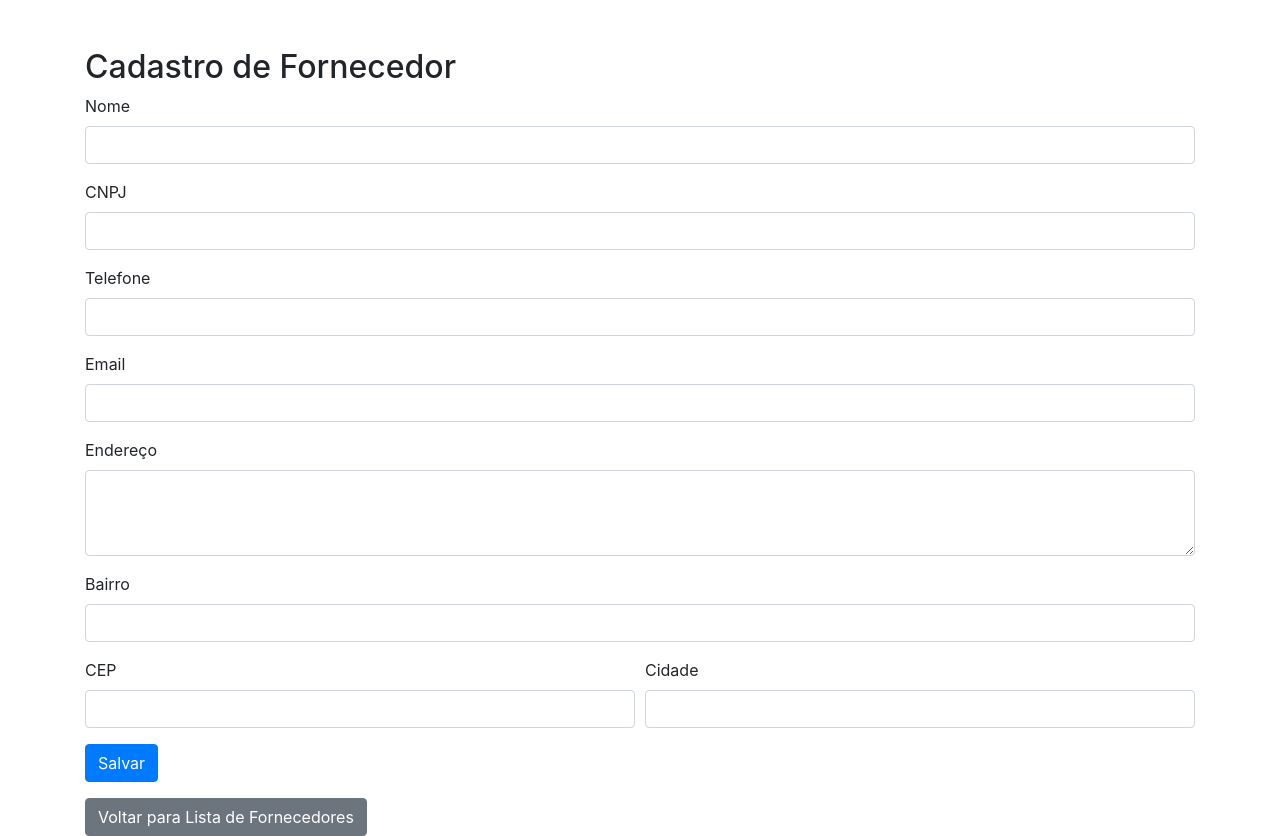
After one commit to lecunha23/EditoraLivro, a Django app: page /fornecedores/cadastrar/ in a window 1280 px wide. The commit adds this page. Run offline with Django 5.2, Linux system fonts and the light colour scheme; some libraries are stand-ins or nearby versions.

Commit message:
feat: cadastro de fornecedor

```diff
--- a/fornecedores/templates/detail_fornecedores.html
+++ b/fornecedores/templates/fornecedores/detail_fornecedores.html
@@ -12,7 +12,10 @@
     <p><strong>CNPJ:</strong> {{ fornecedor.cnpj }}</p>
     <p><strong>Telefone:</strong> {{ fornecedor.telefone }}</p>
     <p><strong>Email:</strong> {{ fornecedor.email }}</p>
-    <p><strong>Endereço:</strong> {{ fornecedor.endereco }}</p>
+    <p><strong>Endereço:</strong> {{fornecedor.endereco }}</p>
+    <p><strong>Bairro:</strong> {{ fornecedor.bairro }}</p>
+    <p><strong>CEP:</strong> {{ fornecedor.cep }}</p>
+    <p><strong>Cidade:</strong> {{ fornecedor.cidade }}</p>
     <a href="{% url 'lista_fornecedores' %}">Voltar para a Lista</a>
 </body>
 </html>
--- /dev/null
+++ b/fornecedores/templates/fornecedores/form_fornecedor.html
@@ -0,0 +1,58 @@
+<!-- fornecedor_form.html -->
+
+<!DOCTYPE html>
+<html lang="en">
+<head>
+    <meta charset="UTF-8">
+    <meta name="viewport" content="width=device-width, initial-scale=1.0">
+    <title>Cadastro de Fornecedor</title>
+    <!-- Inclua o CSS do Bootstrap (pode ser local ou via CDN) -->
+    <link href="https://stackpath.bootstrapcdn.com/bootstrap/4.5.2/css/bootstrap.min.css" rel="stylesheet">
+</head>
+<body>
+    <div class="container mt-5">
+        <h2>Cadastro de Fornecedor</h2>
+        <form method="post">
+            {% csrf_token %}
+            <div class="form-group">
+                <label for="nome">Nome</label>
+                <input type="text" class="form-control" id="nome" name="nome" required>
+            </div>
+            <div class="form-group">
+                <label for="cnpj">CNPJ</label>
+                <input type="text" class="form-control" id="cnpj" name="cnpj" required>
+            </div>
+            <div class="form-group">
+                <label for="telefone">Telefone</label>
+                <input type="text" class="form-control" id="telefone" name="telefone" required>
+            </div>
+            <div class="form-group">
+                <label for="email">Email</label>
+                <input type="email" class="form-control" id="email" name="email" required>
+            </div>
+            <div class="form-group">
+                <label for="endereco">Endereço</label>
+                <textarea class="form-control" id="endereco" name="endereco" rows="3" required></textarea>
+            </div>
+            <div class="form-group">
+                <label for="bairro">Bairro</label>
+                <input type="text" class="form-control" id="bairro" name="bairro" required>
+            </div>
+            <div class="form-row">
+                <div class="form-group col-md-6">
+                    <label for="cep">CEP</label>
+                    <input type="text" class="form-control" id="cep" name="cep" required>
+                </div>
+                <div class="form-group col-md-6">
+                    <label for="cidade">Cidade</label>
+                    <input type="text" class="form-control" id="cidade" name="cidade" required>
+                </div>
+            </div>
+            <button type="submit" class="btn btn-primary">Salvar</button>
+        </form>
+        <a href="{% url 'lista_fornecedores' %}" class="btn btn-secondary mt-3">Voltar para Lista de Fornecedores</a>
+    </div>
+    <!-- Inclua o JavaScript do Bootstrap (opcional, dependendo das funcionalidades que você utilizar) -->
+    <script src="https://stackpath.bootstrapcdn.com/bootstrap/4.5.2/js/bootstrap.min.js"></script>
+</body>
+</html>
```
Also changed, not shown: fornecedores/templates/form_fornecedor.html (deleted, +0 -17 lines), fornecedores/templates/fornecedores/adicionar_fornecedor.html (added, +56 -0 lines).
